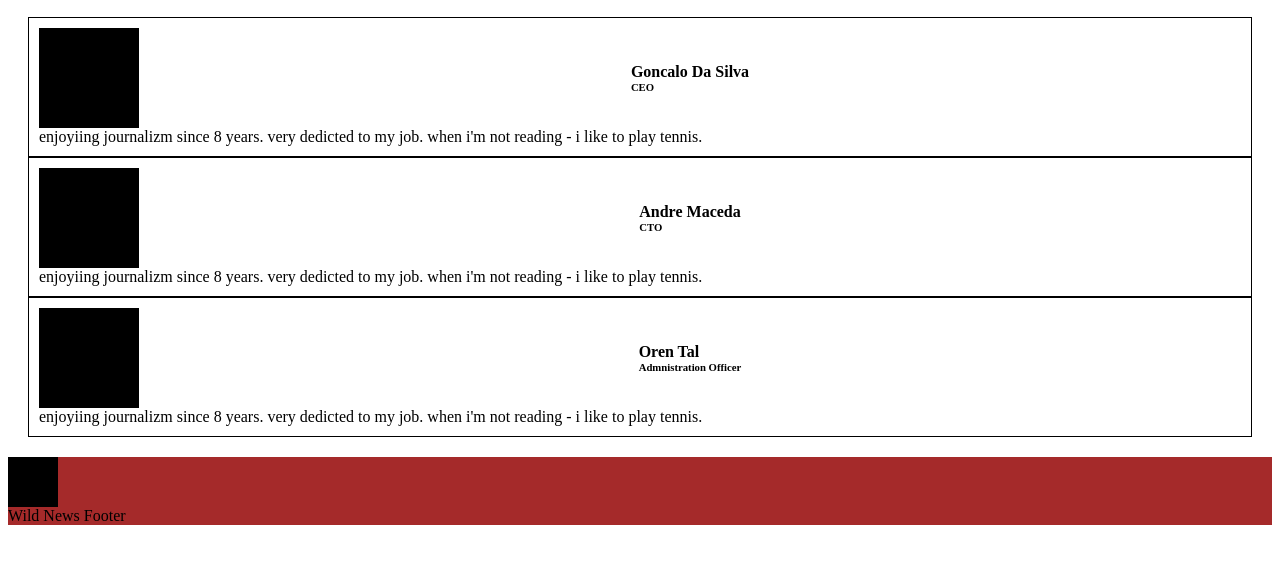
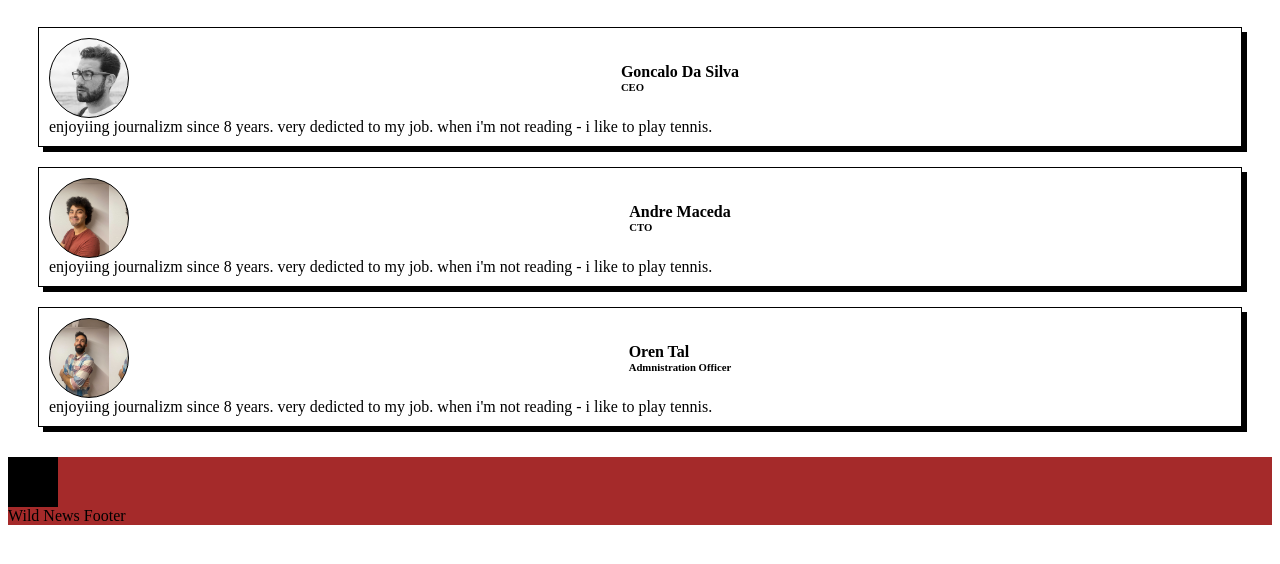
Before and after one commit to Orenikoe/SaldanhaDaily, a plain HTML site: page about-us-page/about-us.html in a window 1280 px wide. Shown: the part 90-654 px from the top of the page. Drawn offline with Linux system fonts and the light colour scheme.

Commit message:
worker card styling

```diff
--- a/about-us-page/about-us-tyle.css
+++ b/about-us-page/about-us-tyle.css
@@ -48,12 +48,17 @@
 .single-card-wrap {
     border: 1px solid black;
     padding: 10px;
+    margin: 10px;
+    box-shadow: 5px 5px;
 }
 
 .worker-img {
-    width: 100px;
-    height: 100px;
-    background-color: black;
+    border: 1px solid black;
+    border-radius: 50%;
+    background-size: contain;
+    width: 80px;
+    height: 80px;
+
 }
 
 .single-card-wrap p {
--- a/about-us-page/script-about-us.js
+++ b/about-us-page/script-about-us.js
@@ -3,19 +3,19 @@ const teamData = [
 		name: 'Goncalo Da Silva',
 		title: 'CEO',
 		description: `enjoyiing journalizm since 8 years. very dedicted to my job. when i'm not reading - i like to play tennis.`,
-		image: '',
+		image: 'assets/1517063149400.jpg',
 	},
 	{
 		name: 'Andre Maceda',
 		title: 'CTO',
 		description: `enjoyiing journalizm since 8 years. very dedicted to my job. when i'm not reading - i like to play tennis.`,
-		image: '',
+		image: 'assets/andre-pic.jpg',
 	},
 	{
 		name: 'Oren Tal',
 		title: 'Admnistration Officer',
 		description: `enjoyiing journalizm since 8 years. very dedicted to my job. when i'm not reading - i like to play tennis.`,
-		image: '',
+		image: 'assets/oren-pic.jpg',
 	},
 ];
 const cardsWrapper = document.querySelector('main');
@@ -44,6 +44,7 @@ function printCards() {
 		singleCard.appendChild(cardTop);
 		singleCard.appendChild(cardBottom);
 		cardsWrapper.appendChild(singleCard);
+        workerImage.style.backgroundImage = `url(${worker.image})`
 		cardsWrapper.classList.add('cards-wrapper');
 		singleCard.classList.add('single-card-wrap');
 		workerImage.classList.add('worker-img');
```
Also changed, not shown: about-us-page/assets/1517063149400.jpg (added), about-us-page/assets/andre-pic.jpg (added), about-us-page/assets/oren-pic.jpg (added).
